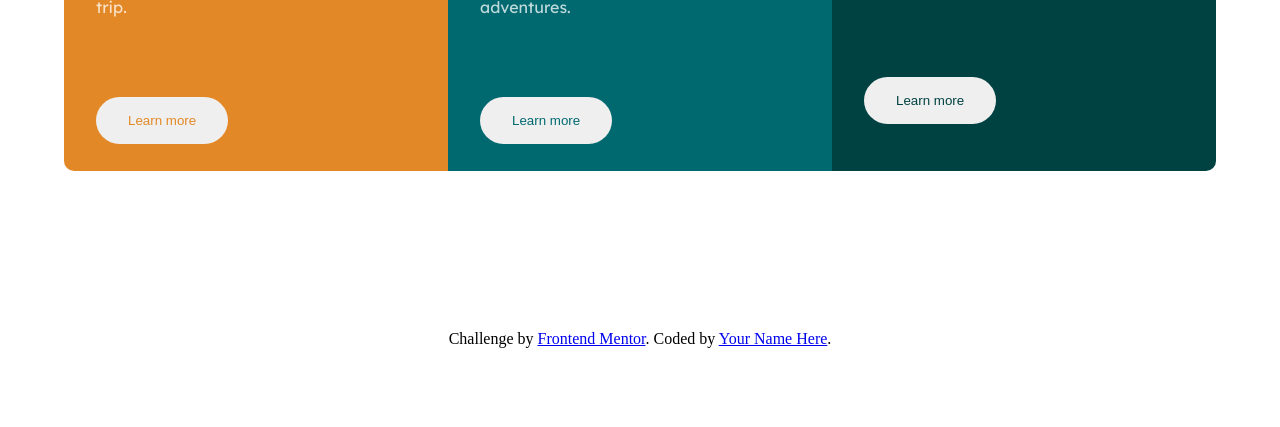
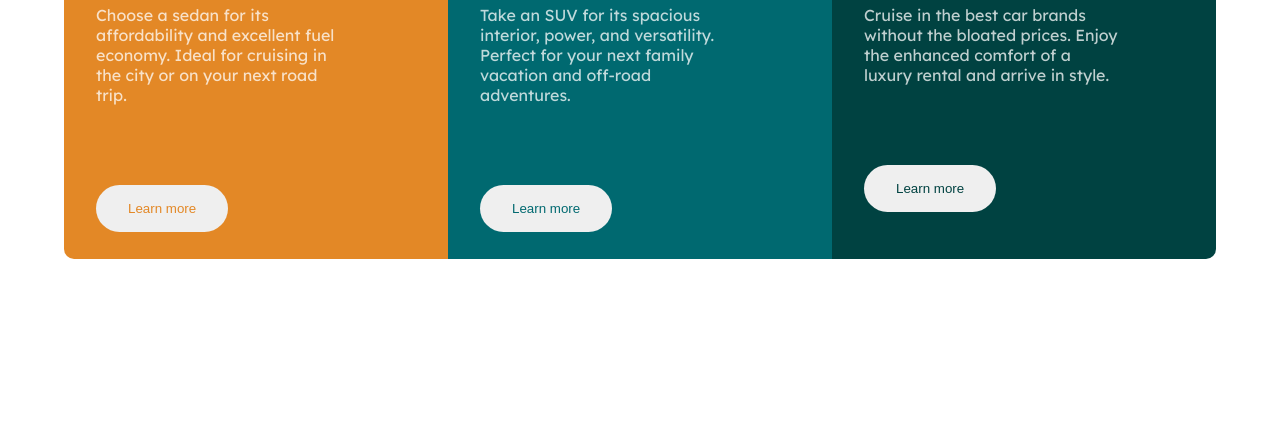
Before and after one commit to IceMan0D/HTML-CSS-Practice-3, a plain HTML site: page index.html in a window 1280 px wide. Shown: the part 373-800 px from the top of the page. Drawn offline with Linux system fonts and the light colour scheme.

Commit message:
Add files via upload

```diff
--- a/index.html
+++ b/index.html
@@ -96,8 +96,8 @@
         justify-content: center;
         align-items: center;
         height: 100vh;
-        flex-wrap: wrap;
       }
+
 
       .container{
         width: 25%;
@@ -129,9 +129,6 @@
         margin-top: 2rem;
       }
 
-      .attribution{
-
-      }
     }
 
   </style>
@@ -168,9 +165,9 @@
       <button class="btn col3">Learn more</button>
     </div>
 
-  <div class="attribution">
+  <!-- <div class="attribution">
     Challenge by <a href="https://www.frontendmentor.io?ref=challenge" target="_blank">Frontend Mentor</a>.
     Coded by <a href="#">Your Name Here</a>.
-  </div>
+  </div> -->
 </body>
 </html>
```
